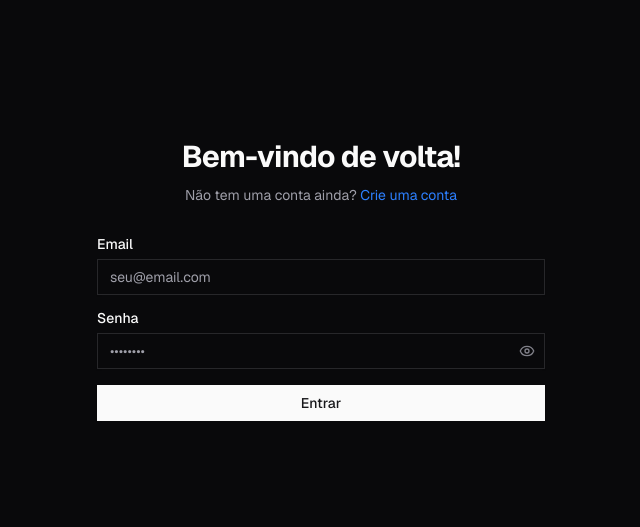
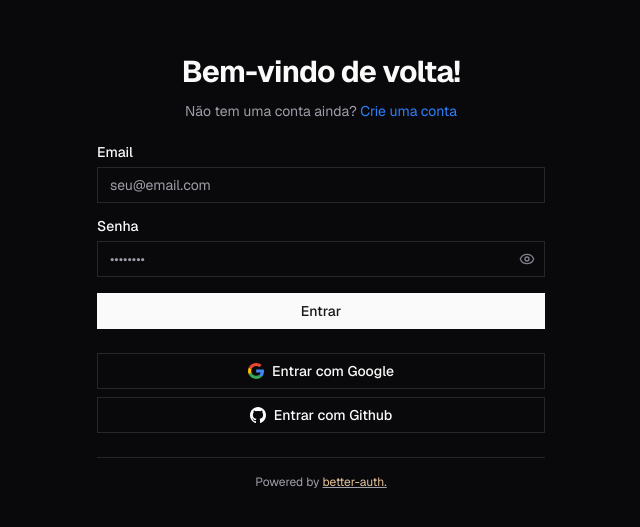
Before and after one commit to patricks-js/planit, a Next.js app: page /sign-in in a window 1280 px wide. Shown: the part 123-650 px from the top of the page, without its empty margins (319-959 px from the left). Built offline with nearby package versions, Linux system fonts and the light colour scheme.

Commit message:
use auth feature components

```diff
--- a/src/app/(auth)/sign-in/page.tsx
+++ b/src/app/(auth)/sign-in/page.tsx
@@ -1,9 +1,12 @@
+import Link from "next/link";
+
+import { AuthFormFooter } from "@/features/auth/components/auth-form-footer";
 import { SignInForm } from "@/features/auth/components/sign-in-form";
-import Link from "next/link";
+import { SocialAuthButtons } from "@/features/auth/components/social-auth-buttons";
 
 export default function SigninPage() {
   return (
-    <div className="max-w-md flex-1 space-y-8">
+    <div className="max-w-md flex-1 space-y-6">
       <header className="space-y-1 text-center">
         <h2 className="font-bold text-3xl leading-relaxed tracking-tight">
           Bem-vindo de volta!
@@ -19,6 +22,8 @@ export default function SigninPage() {
         </p>
       </header>
       <SignInForm />
+      <SocialAuthButtons />
+      <AuthFormFooter />
     </div>
   );
 }
--- a/src/app/(auth)/sign-up/page.tsx
+++ b/src/app/(auth)/sign-up/page.tsx
@@ -1,5 +1,7 @@
 import Link from "next/link";
-import { SignUpForm } from "./signup-form";
+
+import { AuthFormFooter } from "@/features/auth/components/auth-form-footer";
+import { SignUpForm } from "@/features/auth/components/sign-up-form";
 
 export default function SignupPage() {
   return (
@@ -19,6 +21,7 @@ export default function SignupPage() {
         </p>
       </header>
       <SignUpForm />
+      <AuthFormFooter />
     </div>
   );
 }
--- /dev/null
+++ b/src/features/auth/components/social-auth-buttons.tsx
@@ -0,0 +1,38 @@
+"use client";
+
+import Image from "next/image";
+
+import { Button } from "@/components/ui/button";
+
+const SOCIAL_ICONS_SIZE = 16;
+
+export function SocialAuthButtons() {
+  return (
+    <div className="grid gap-2">
+      <Button
+        variant="outline"
+        className="w-full"
+      >
+        <Image
+          src="/google.svg"
+          alt="Google brand"
+          width={SOCIAL_ICONS_SIZE}
+          height={SOCIAL_ICONS_SIZE}
+        />
+        Entrar com Google
+      </Button>
+      <Button
+        variant="outline"
+        className="w-full"
+      >
+        <Image
+          src="/github_dark.svg"
+          alt="Github brand"
+          width={SOCIAL_ICONS_SIZE}
+          height={SOCIAL_ICONS_SIZE}
+        />
+        Entrar com Github
+      </Button>
+    </div>
+  );
+}
```
